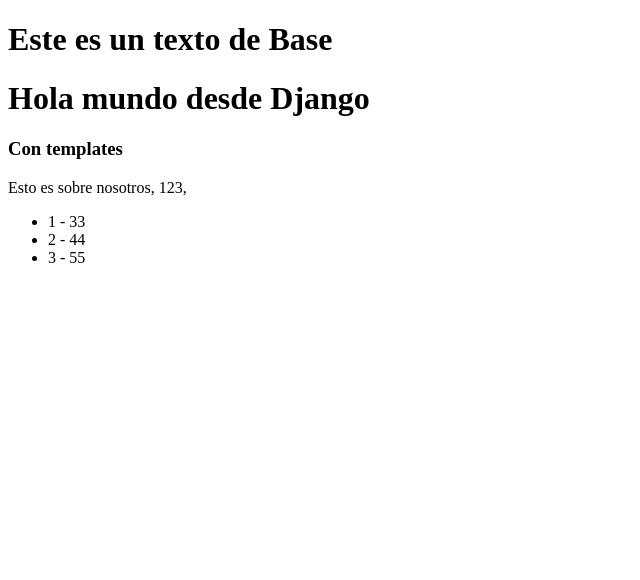
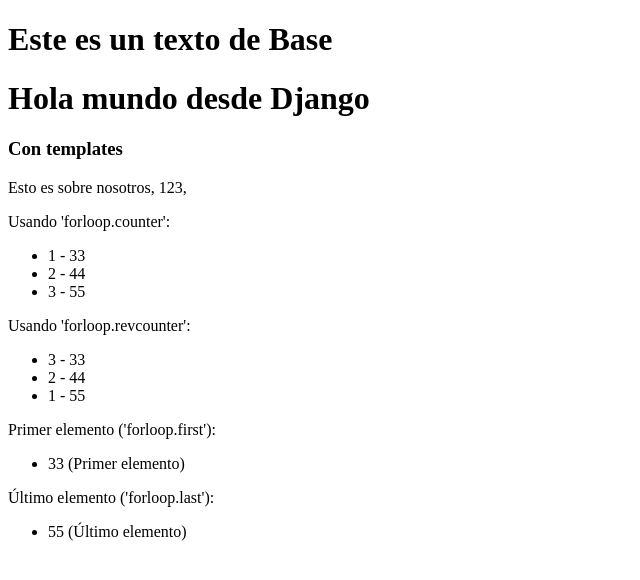
Before and after one commit to FabianaRojasCondori/PW2-TEORIA, a Django app: page / in a window 1280 px wide. Shown: the part 88-668 px from the top of the page, without its empty margins (0-640 px from the left). Run offline with Django 5.2, Linux system fonts and the light colour scheme.

Commit message:
Diapositiva N5: Se reviso el objeto forloop en la documentación oficial y se hicieron experimentos.

```diff
--- a/Django2/src/templates/home.html
+++ b/Django2/src/templates/home.html
@@ -13,11 +13,45 @@
             {{myText}},
             {{myNumber}},
         </p>
-        <ul>
-            {% for myItem in myList %}
-                <li>{{forloop.counter}} - {{myItem}}</li>
-            {% endfor %}
-        </ul>
+        <div>
+            <p>Usando 'forloop.counter':</p>
+            <ul>
+                {% for myItem in myList %}
+                    <li>{{ forloop.counter }} - {{ myItem }}</li>
+                {% endfor %}
+            </ul>
+        </div>
+
+        <div>
+            <p>Usando 'forloop.revcounter':</p>
+            <ul>
+                {% for myItem in myList %}
+                    <li>{{ forloop.revcounter }} - {{ myItem }}</li>
+                {% endfor %}
+            </ul>
+        </div>
+
+        <div>
+            <p>Primer elemento ('forloop.first'):</p>
+            <ul>
+                {% for myItem in myList %}
+                    {% if forloop.first %}
+                        <li>{{ myItem }} (Primer elemento)</li>
+                    {% endif %}
+                {% endfor %}
+            </ul>
+        </div>
+
+        <div>
+            <p>Último elemento ('forloop.last'):</p>
+            <ul>
+                {% for myItem in myList %}
+                    {% if forloop.last %}
+                        <li>{{ myItem }} (Último elemento)</li>
+                    {% endif %}
+                {% endfor %}
+            </ul>
+        </div>
         {% endblock %}
     </body>
 </html>
```
